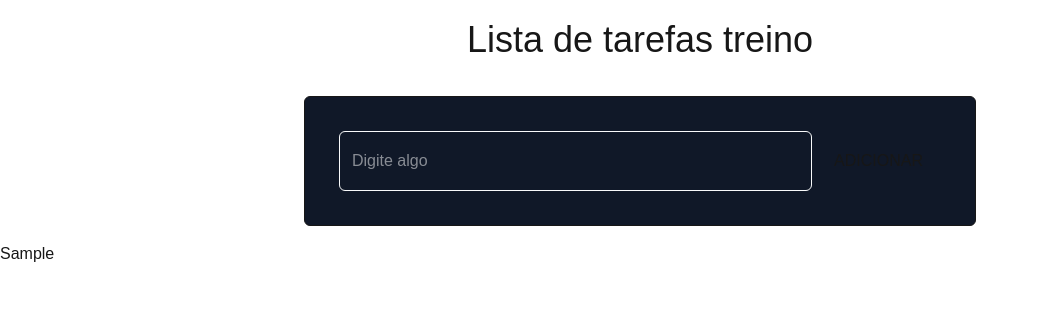
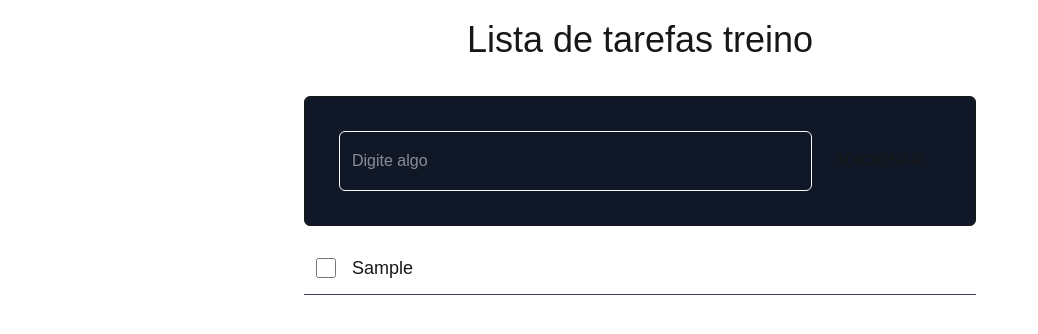
Before and after one commit to joaodlouro/React-Type-docs, a Next.js app in the folder form-zod/: page / in a window 1280 px wide. Both pictures are taken after typing "Sample" into the empty fields and a click on the button "ADICIONAR". Shown: the top 334 px of the page, without its empty margins (0-1038 px from the left). Built offline with nearby package versions, Linux system fonts and the light colour scheme.

Commit message:
checkbox

```diff
--- a/form-zod/src/app/page.tsx
+++ b/form-zod/src/app/page.tsx
@@ -23,7 +23,14 @@ const Page = () => {
 
  setAddField ('')  //limpa o campo
 
- }
+ };
+
+ const handleDoneCheckbox = ( id: number) => {
+  dispatch({
+    type: 'toggleDone',
+    payload: {id}
+  })
+ };
 
 
 
@@ -48,9 +55,25 @@ const Page = () => {
 
     </div>
 
-    <ul>
+    <ul className="max-w-2xl mx-auto">
       {list.map(item => (
-        <li key={item.id}> {item.text}</li>
+        <li
+         key={item.id}
+         className="flex items-center p-3 my-3 border-b border-gray-700"
+         >
+
+         <input
+         type="checkbox"
+         className="w-5 h-5 mr-4"
+         checked={item.done}
+         onClick={() => handleDoneCheckbox(item.id)}
+         />
+
+
+         <p className="flex-1 text-lg">{item.text}</p>
+         <button className="mx-4  text-white hover:text-gray-500"> Editar </button>
+         <button className="mx-4  text-white hover:text-gray-500"> Excluir </button>
+         </li>
       ))}
     </ul>
 
--- a/form-zod/src/reducer/listReducer.ts
+++ b/form-zod/src/reducer/listReducer.ts
@@ -41,19 +41,19 @@ export const listReducer = (list: Item[], action: ListActions ) =>{
         done: false
       }]
       case 'editText':
-        return list.map(t =>{
-          if (t.id === action.payload.id){
-            t.text = action.payload.newText
-
-          }
-          return t
-        });
+      return list.map(t =>
+        t.id === action.payload.id
+          ? { ...t, text: action.payload.newText }
+          : t
+      );
 
         case 'toggleDone':
-          return list.map(t=>{
-            if (t.id === action.payload.id) t.done = !t.done;
-            return t
-          });
+     return list.map(t => {
+  if (t.id === action.payload.id) {
+    return { ...t, done: !t.done };
+  }
+  return t;
+   });
 
           case 'remove':
             return list.filter(t => t.id !== action.payload.id);
```
